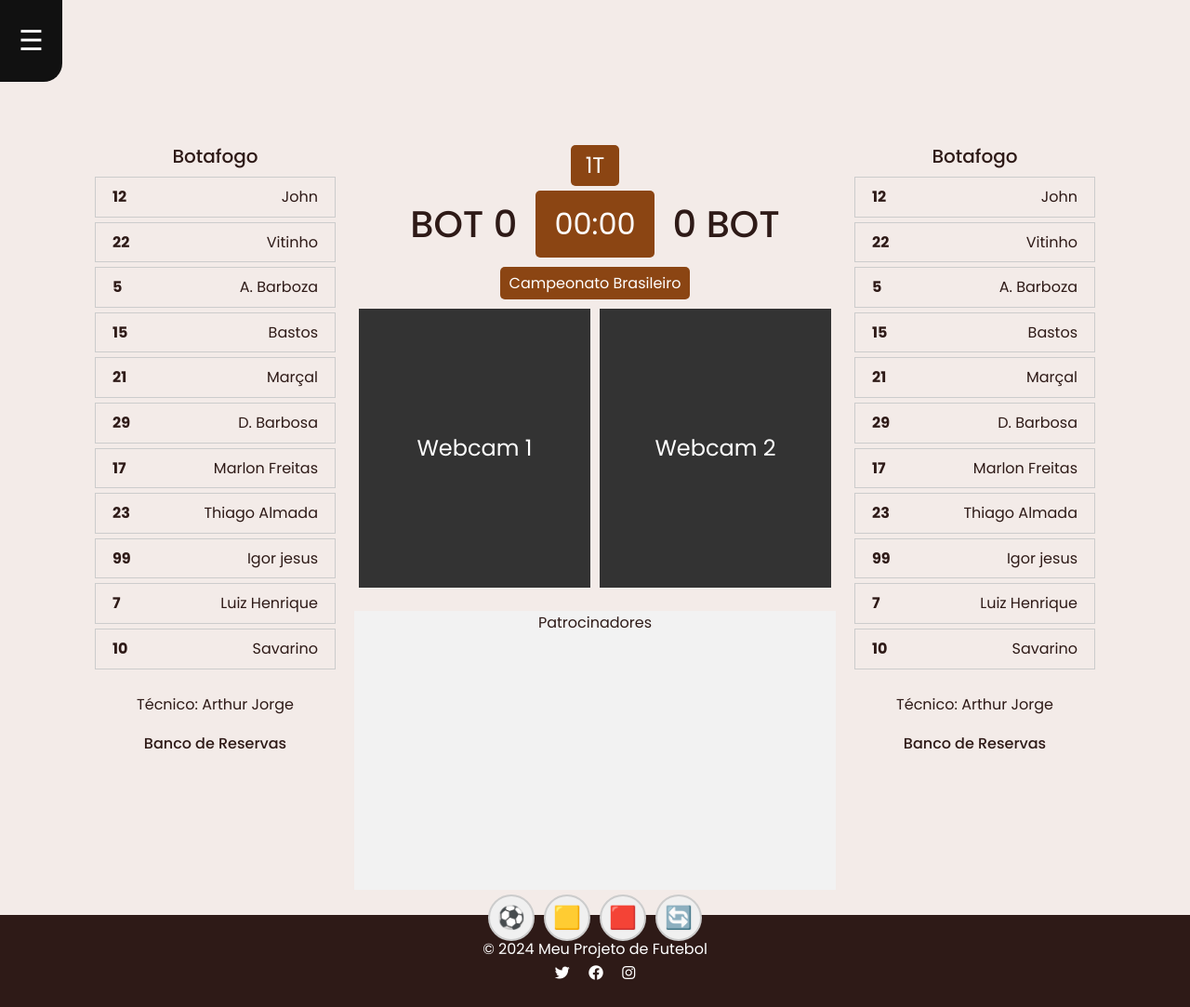
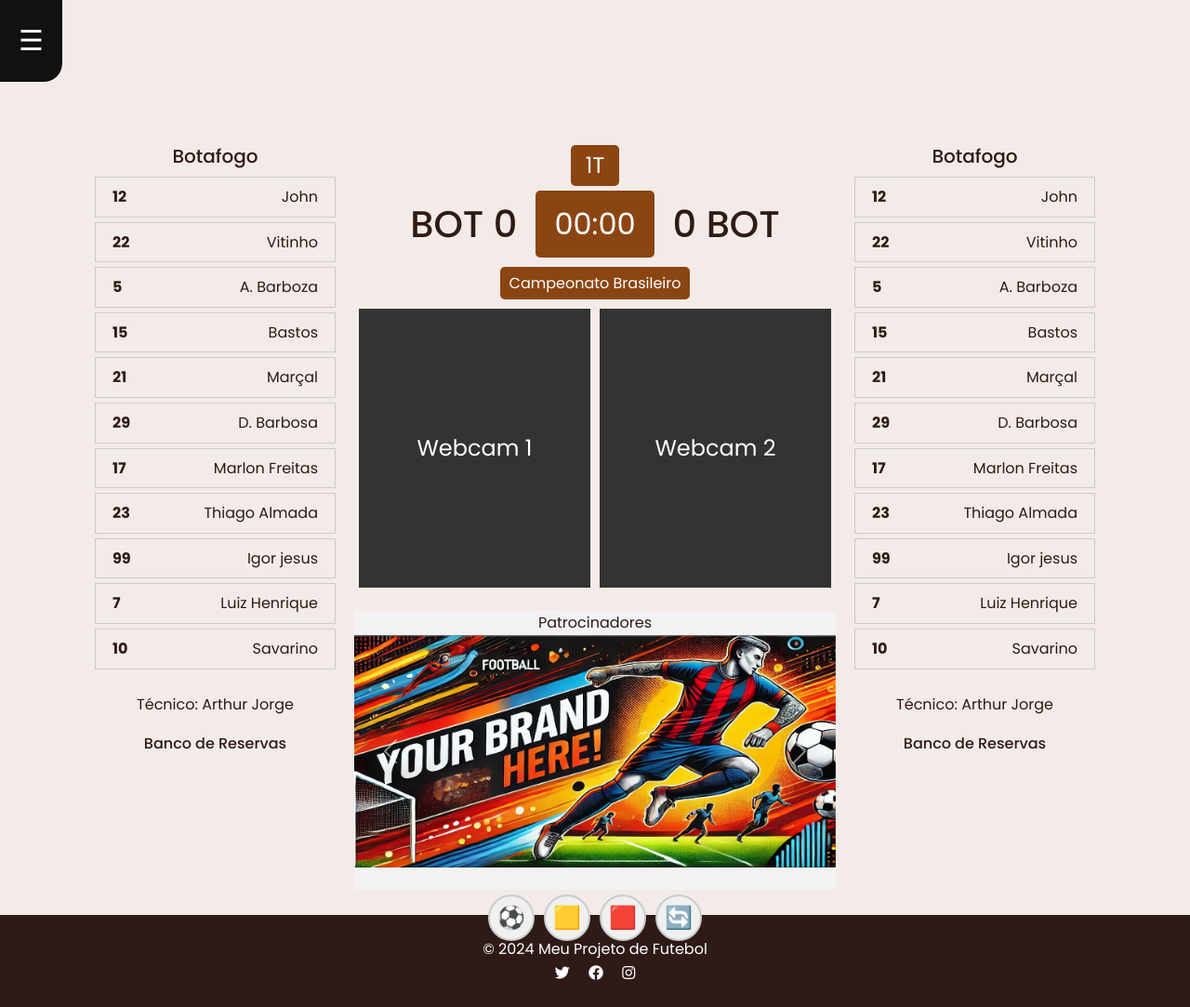
Before and after one commit to Reis567/django-futebol, a Django app: page /transmissao/4/ in a window 1280 px wide. Shown: the whole page at 93% size. Run offline with Django 4.2, Linux system fonts and the light colour scheme; data comes from the database, SQL or seed files in the repository; both versions use the stored data as it was after the commit; data that the repository does not hold is empty; some libraries are stand-ins or nearby versions; grey boxes are pictures that could not be loaded.

Commit message:
👌 IMPROVE: carroussel

```diff
--- a/templates/transmissao/transmissao_partida.html
+++ b/templates/transmissao/transmissao_partida.html
@@ -1,5 +1,6 @@
 {% extends 'base.html' %}
 {% block content %}
+{% load static %}
 <style>
     .transmissao-container {
         display: grid;
@@ -159,6 +160,10 @@
         width: 20px;
         margin-left: 5px;
     }
+    .carousel-item img{
+        max-height: 250px;
+    }
+
 </style>
 
 <div class="transmissao-container">
@@ -214,8 +219,23 @@
         </div>
         <div class="patrocinadores">
             <p>Patrocinadores</p>
-            <div class="patrocinadoresVideo">
-                <video src=""></video>
+            <div id="carouselExampleControls" class="carousel slide" data-ride="carousel">
+                <div class="carousel-inner">
+                    <div class="carousel-item active">
+                        <img src="{% static 'imgs/patroc.jpg' %}" class="d-block w-100" alt="Primeiro slide">
+                    </div>
+                    <div class="carousel-item">
+                        <img src="{% static 'imgs/patroc.jpg' %}" class="d-block w-100" alt="Primeiro slide">
+                    </div>
+                    </div>
+                <a class="carousel-control-prev" href="#carouselExampleControls" role="button" data-slide="prev">
+                    <span class="carousel-control-prev-icon" aria-hidden="true"></span>
+                    <span class="sr-only">Previous</span>
+                </a>
+                <a class="carousel-control-next" href="#carouselExampleControls" role="button" data-slide="next">
+                    <span class="carousel-control-next-icon" aria-hidden="true"></span>
+                    <span class="sr-only">Next</span>
+                </a>
             </div>
         </div>
         <div class="icones-acoes">
```
Also changed, not shown: db.sqlite3, static/imgs/patroc.jpg (added).
